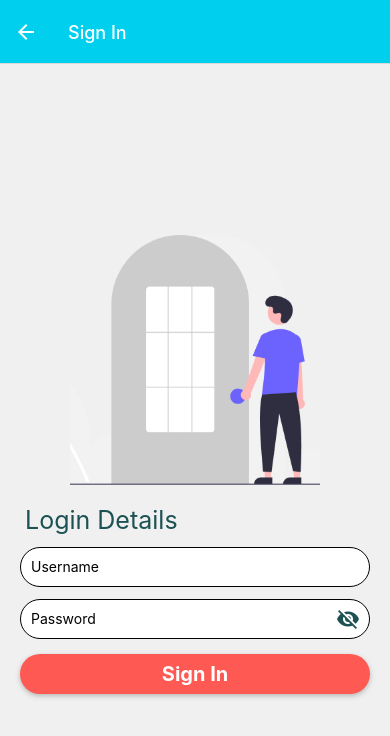
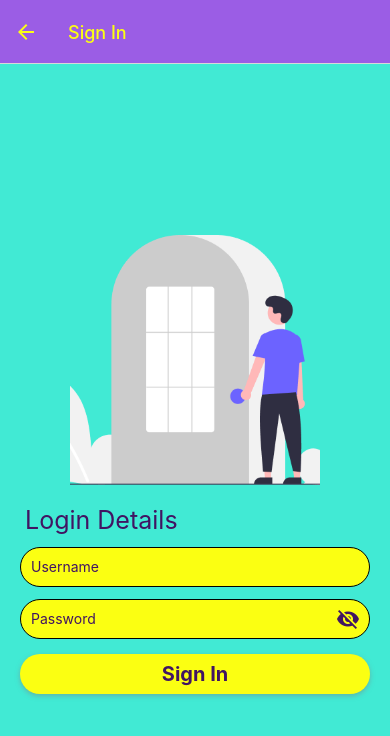
Before and after one commit to ysatynska/RunningApp, a React Native app: screen /login in a window 390 px wide. Shown: the top 736 px of the page. Built offline with nearby package versions, Linux system fonts and the light colour scheme.

Commit message:
make a neon style

```diff
--- a/helperComponents/InputFields.js
+++ b/helperComponents/InputFields.js
@@ -19,6 +19,7 @@ export function Password({ isPasswordVisible, togglePasswordVisibility, password
                 value={password}
                 onChangeText={setPassword}
                 color={hiddenPasswordIcon.color}
+                placeholderTextColor={hiddenPasswordIcon.color}
             />
             <TouchableOpacity onPressIn={togglePasswordVisibility} style={[hiddenPasswordIcon, {top: iconTop}]}>
                 <MaterialIcons
@@ -45,6 +46,7 @@ export function InputField({ value, onChange, placeholder, autoCap = 'sentences'
             onChangeText={onChange}
             autoCapitalize={autoCap}
             color={hiddenPasswordIcon.color}
+            placeholderTextColor={hiddenPasswordIcon.color}
             editable={editable}
         />
     );
--- a/helperComponents/ThemeContext.js
+++ b/helperComponents/ThemeContext.js
@@ -13,7 +13,7 @@ export const useTheme = () => useContext(ThemeContext);
 // Define the ThemeProvider that will wrap all components using dynamic theme
 export const ThemeProvider = ({ children }) => {
     const { user } = useUser();
-    const [theme, setTheme] = useState(themes.default); // Default theme
+    const [theme, setTheme] = useState(themes.neon); // Default theme
 
     // Function to update theme when changed
     const toggleTheme = (themeName) => {
@@ -22,7 +22,7 @@ export const ThemeProvider = ({ children }) => {
 
     useEffect(() => {
         if (user && user.theme) {
-            setTheme(themes[user.theme] || themes.default)
+            setTheme(themes[user.theme] || themes.neon)
         }
     }, [user ? user.theme : null]);
 
--- a/helperComponents/styles.js
+++ b/helperComponents/styles.js
@@ -9,6 +9,19 @@ export const themes = {
         shadow_color: 'gray', // Shadow used in Profile and for buttons
         button_color: '#FF5953', // Button color
         button_text_color: '#FFFFFF', // Button text color
+        input_spinner_color: '#DCDCDC', // Used for incrementing buttons in Availability
+        link_color: '#0645AD', // Link color for sign in/create account links
+        error_color: '#CC0000', // Error message color
+    },
+    neon: {
+        header_color: '#9b5de5',
+        text_color: '#411462', // Instructions, text color
+        bg_color: '#41ead4', // Background screen color
+        small_bg_color: '#fbff12', // Backrgound object color (input fields and progress container)
+        separator_color: '#CED0CE', // Separating lines for Availability and Profile screens
+        shadow_color: 'gray', // Shadow used in Profile and for buttons
+        button_color: '#fbff12', // Button color
+        button_text_color: '#411462', // Button text color
         input_spinner_color: '#DCDCDC', // Used for incrementing buttons in Availability
         link_color: '#0645AD', // Link color for sign in/create account links
         error_color: '#CC0000', // Error message color
```
